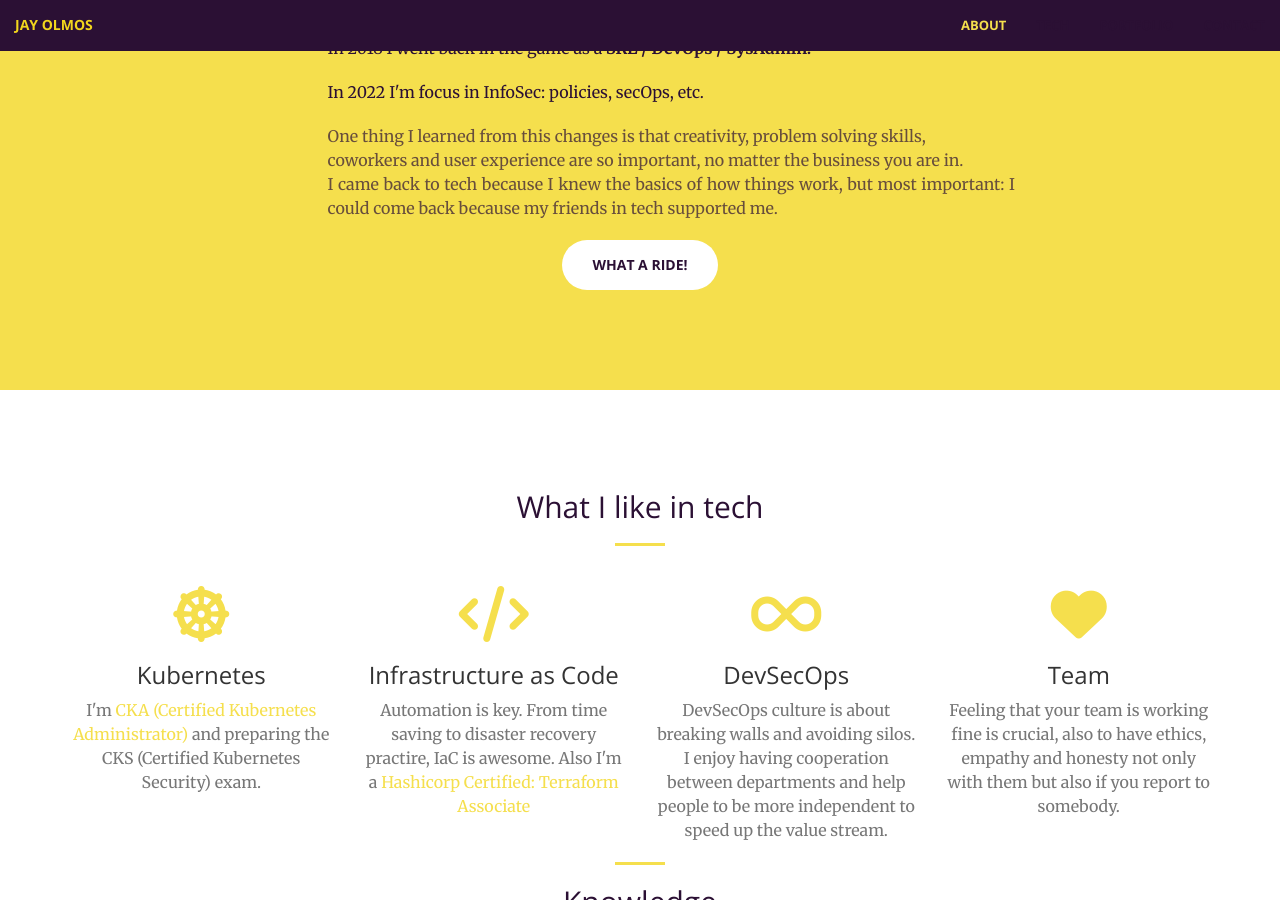
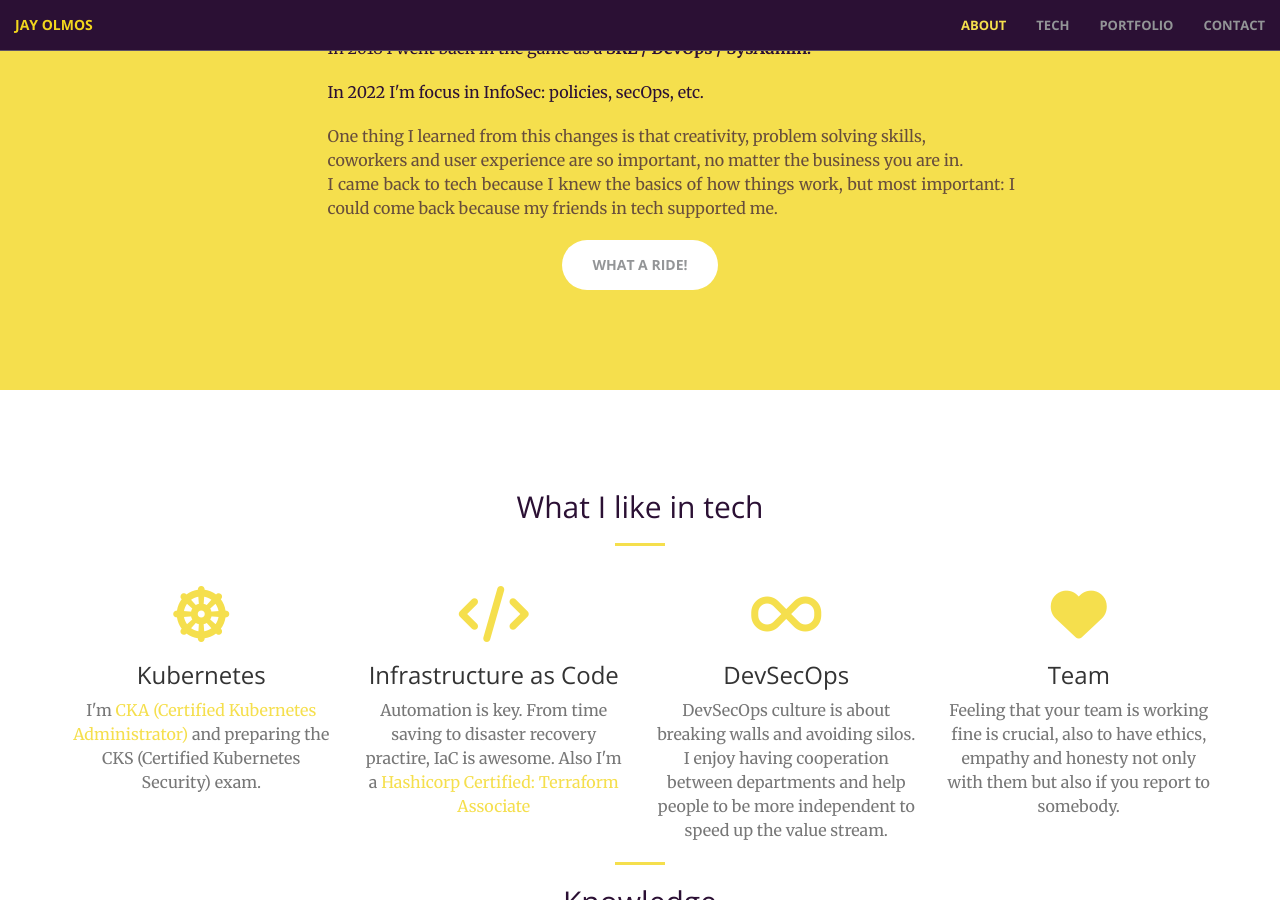
Before and after one commit to jayolmos/wen, a Jekyll site: the page built from index.markdown, in a window 1280 px wide and 900 px high, scrolled down 1276 px. Built offline with Jekyll 4.4.1, drawn with Linux system fonts in a browser that asks for light colours; nearby versions of some CDN libraries.

Commit message:
this could be crazy 4

```diff
--- a/css/main.scss
+++ b/css/main.scss
@@ -35,7 +35,7 @@ $grey-color:       #939597;
 
 // variables.less
 $theme-primary:#F5DF4D;
-$theme-dark: #2b1034;
+$theme-dark: #939597;
 
 // Import partials from `sass_dir` (defaults to `_sass`)
 @import
```
